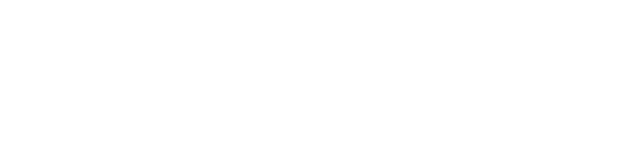
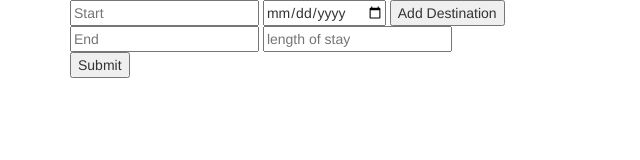
Before and after one commit to mattpeebles/roadtrip-capstone, a plain HTML site: page index.html in a window 1280 px wide. Shown: the whole page, without its empty margins (0-640 px from the left). Drawn offline with nearby package versions, Linux system fonts and the light colour scheme.

Commit message:
Added div to hold maps api request

```diff
--- a/index.html
+++ b/index.html
@@ -17,9 +17,23 @@
 	<link rel="stylesheet" type="text/css" href="main.css">
 </head>
 
+<body>
+	<section class="container roadtrip-form">
+		<div>
+			<form id="destination-form">
+				<input type="text" name="Start" id="start" placeholder="Start">
+				<input type="date" name="begin-date">
+				<button id="js-addDest">Add Destination</button><br id="start-break">
+				<input type="text" name="End" id="end" placeholder="End">
+				<input type="text" name="length" placeholder="length of stay"><br>
+				<input type="submit" name="submit" id="js-form-submit">
+			</form>
 
-<body>
-
+		</div>
+		<div>
+			<div id="map-holder"></div>
+		</div>
+	</section>
 </body>
 
 	<!-- jquery -->
```
